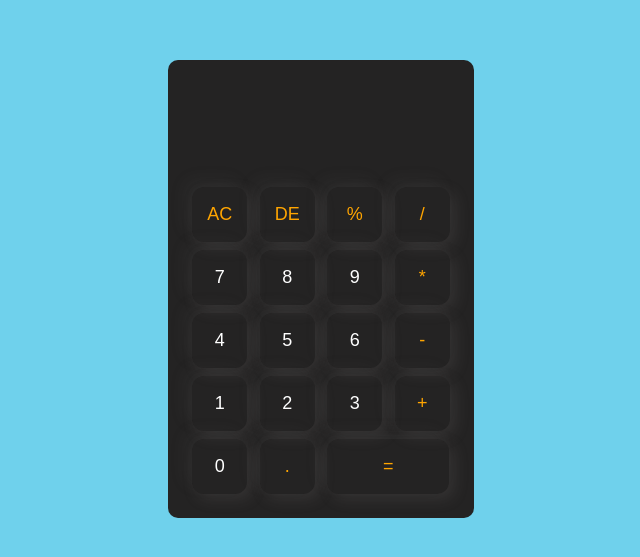
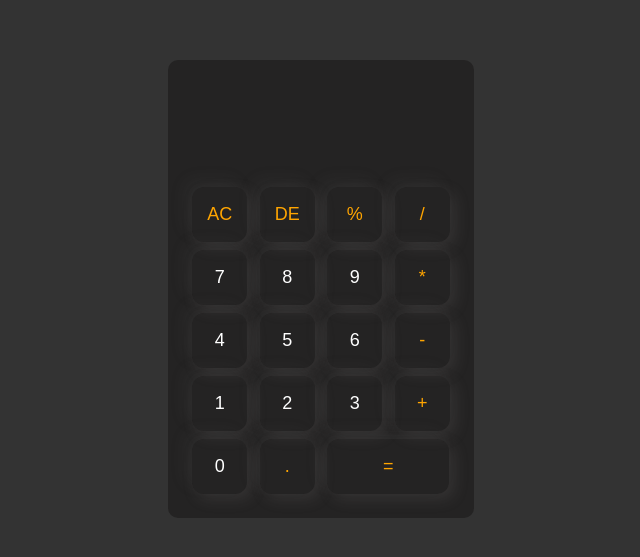
Before and after one commit to SaiCher21/Calculator, a plain HTML site: page index.html in a window 1280 px wide. Shown: the part 111-668 px from the top of the page, without its empty margins (319-959 px from the left). Drawn offline with Linux system fonts and the light colour scheme.

Commit message:
changes made

```diff
--- a/style.css
+++ b/style.css
@@ -8,7 +8,7 @@
 .container{
     width:100%;
     height:100vh;
-    background-color: #6fd1ec;
+    background-color: #333333;
     display:flex;
     align-items:center;
     justify-content:center;
```
